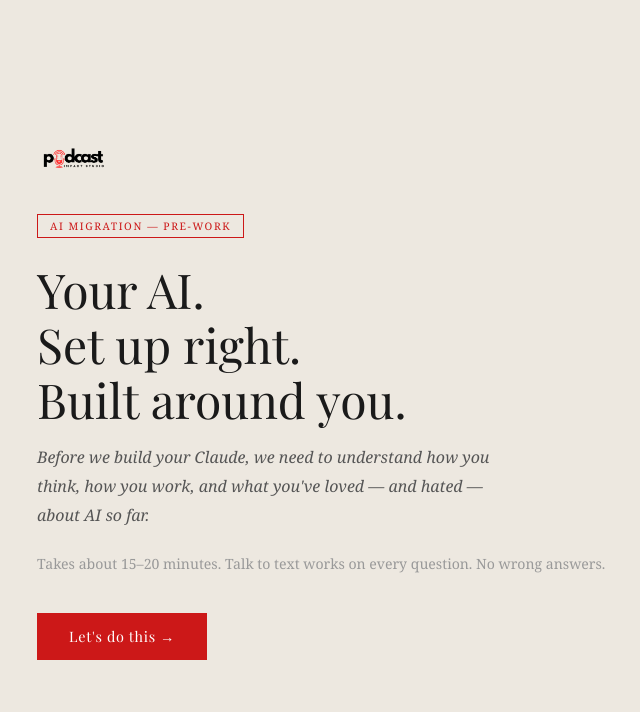
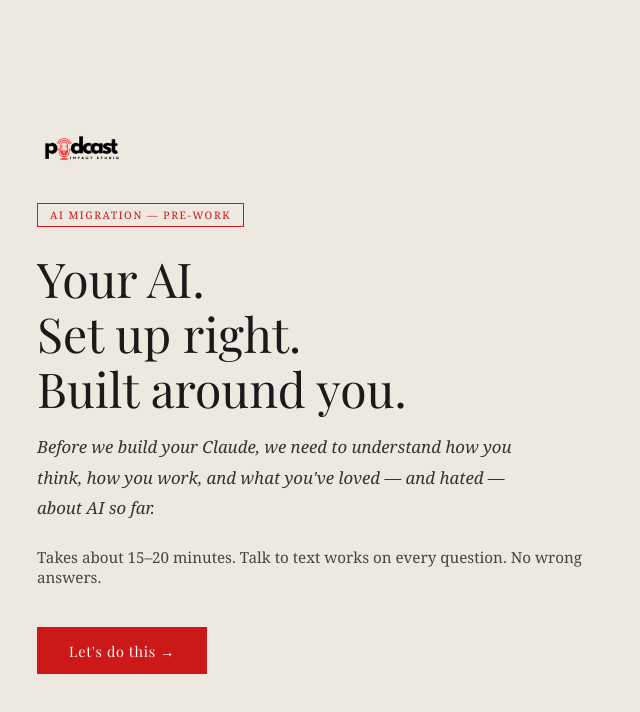
Before and after one commit to tamarroutly/impact-migration, a Next.js app: page / in a window 1280 px wide. Shown: the top 712 px of the page, without its empty margins (303-943 px from the left). Built offline with nearby package versions, Linux system fonts and the light colour scheme; a web font is replaced by a local one.

Commit message:
Fix logo display, darken all gray text, increase font sizes

```diff
--- a/pages/index.js
+++ b/pages/index.js
@@ -354,7 +354,8 @@ export default function IntakeForm() {
         {/* INTRO */}
         {currentSection.type === 'intro' && (
           <div>
-            <div style={styles.logo}><img src="/logo.png" alt="Podcast Impact Studio" style={{ height: '36px', width: 'auto' }} /></div>
+            {/* eslint-disable-next-line @next/next/no-img-element */}
+            <div style={styles.logo}><img src="/logo.png" alt="Podcast Impact Studio" style={{ height: '44px', width: 'auto', display: 'block' }} /></div>
             <div style={styles.badge}>AI Migration — Pre-Work</div>
             <h1 style={{ ...styles.heading, fontSize: 'clamp(2rem, 5vw, 3rem)' }}>
               Your AI.<br />Set up right.<br />Built around you.
@@ -362,7 +363,7 @@ export default function IntakeForm() {
             <p style={{ ...styles.subheading, maxWidth: '480px' }}>
               Before we build your Claude, we need to understand how you think, how you work, and what you've loved — and hated — about AI so far.
             </p>
-            <p style={{ color: '#999', fontSize: '0.88rem', marginBottom: '2.5rem' }}>
+            <p style={{ color: '#444', fontSize: '0.95rem', marginBottom: '2.5rem' }}>
               Takes about 15–20 minutes. Talk to text works on every question. No wrong answers.
             </p>
             <button onClick={handleNext} style={styles.primaryBtn}>
@@ -374,7 +375,8 @@ export default function IntakeForm() {
         {/* QUESTIONS */}
         {currentSection.type !== 'intro' && currentSection.type !== 'confirm' && (
           <div>
-            <div style={styles.logo}><img src="/logo.png" alt="Podcast Impact Studio" style={{ height: '36px', width: 'auto' }} /></div>
+            {/* eslint-disable-next-line @next/next/no-img-element */}
+            <div style={styles.logo}><img src="/logo.png" alt="Podcast Impact Studio" style={{ height: '44px', width: 'auto', display: 'block' }} /></div>
             <div style={styles.sectionLabel}>{currentSection.section}</div>
             <h2 style={styles.question}>{currentSection.question}</h2>
             {currentSection.hint && (
@@ -427,7 +429,7 @@ export default function IntakeForm() {
             <div style={styles.navRow}>
               <button onClick={handleBack} style={styles.backBtn}>← Back</button>
               <div style={{ display: 'flex', alignItems: 'center', gap: '1rem' }}>
-                <span style={{ color: '#999', fontSize: '0.8rem' }}>
+                <span style={{ color: '#555', fontSize: '0.85rem' }}>
                   {currentStepNum} / {totalSteps}
                 </span>
                 <button
@@ -451,7 +453,8 @@ export default function IntakeForm() {
         {/* CONFIRM */}
         {currentSection.type === 'confirm' && (
           <div>
-            <div style={styles.logo}><img src="/logo.png" alt="Podcast Impact Studio" style={{ height: '36px', width: 'auto' }} /></div>
+            {/* eslint-disable-next-line @next/next/no-img-element */}
+            <div style={styles.logo}><img src="/logo.png" alt="Podcast Impact Studio" style={{ height: '44px', width: 'auto', display: 'block' }} /></div>
             <h2 style={styles.heading}>Looking good, {answers.name?.split(' ')[0] || 'friend'}.</h2>
             <p style={styles.subheading}>
               Here's everything you've shared. Take a look — edit anything that doesn't feel right — then hit submit.
@@ -534,21 +537,21 @@ const styles = {
     marginBottom: '1rem',
   },
   subheading: {
-    fontSize: '1rem',
-    color: '#555',
+    fontSize: '1.05rem',
+    color: '#333',
     lineHeight: 1.8,
     marginBottom: '1.5rem',
     fontStyle: 'italic',
   },
   sectionLabel: {
-    fontSize: '0.65rem',
+    fontSize: '0.7rem',
     letterSpacing: '0.15em',
     textTransform: 'uppercase',
     color: '#CC1818',
     marginBottom: '0.75rem',
   },
   question: {
-    fontSize: 'clamp(1.3rem, 3vw, 1.8rem)',
+    fontSize: 'clamp(1.5rem, 3vw, 2rem)',
     fontWeight: 400,
     fontFamily: "'Playfair Display', Georgia, serif",
     color: '#1A1A1A',
@@ -556,8 +559,8 @@ const styles = {
     marginBottom: '0.5rem',
   },
   hint: {
-    fontSize: '0.88rem',
-    color: '#777',
+    fontSize: '0.92rem',
+    color: '#444',
     fontStyle: 'italic',
     marginBottom: '1rem',
     lineHeight: 1.6,
@@ -622,7 +625,7 @@ const styles = {
   backBtn: {
     background: 'transparent',
     border: '1px solid #C8C2B8',
-    color: '#888',
+    color: '#444',
     padding: '0.7rem 1.25rem',
     fontSize: '0.82rem',
     cursor: 'pointer',
@@ -671,13 +674,13 @@ const styles = {
     marginBottom: '0.25rem',
   },
   reviewQuestion: {
-    fontSize: '0.8rem',
-    color: '#777',
+    fontSize: '0.88rem',
+    color: '#444',
     marginBottom: '0.4rem',
   },
   reviewAnswer: {
-    fontSize: '0.9rem',
-    color: '#2A2A2A',
+    fontSize: '0.95rem',
+    color: '#1A1A1A',
     lineHeight: 1.6,
     whiteSpace: 'pre-wrap',
   },
```
